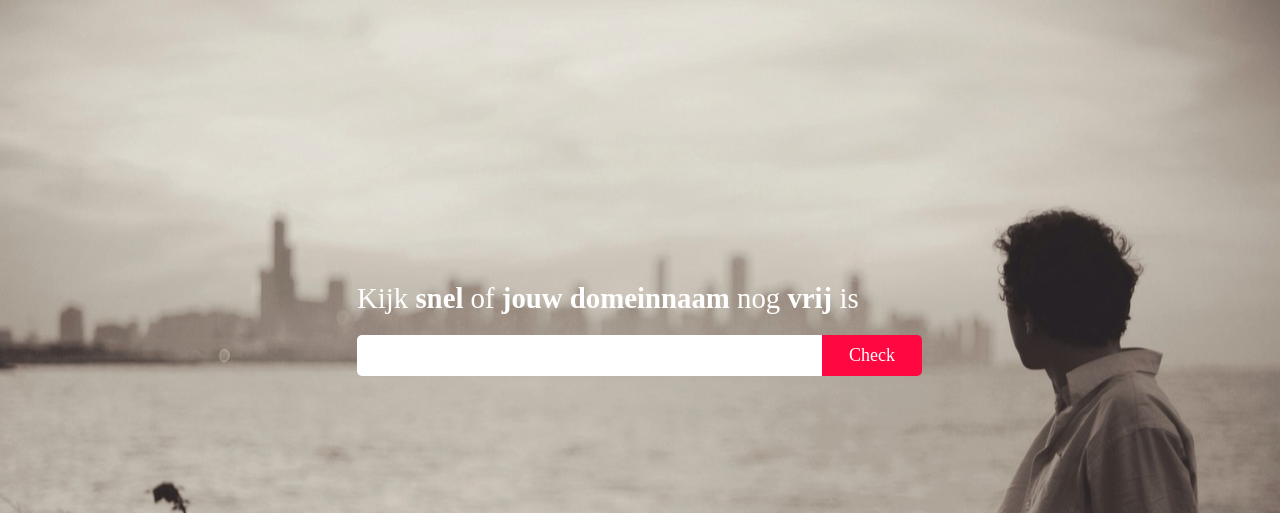
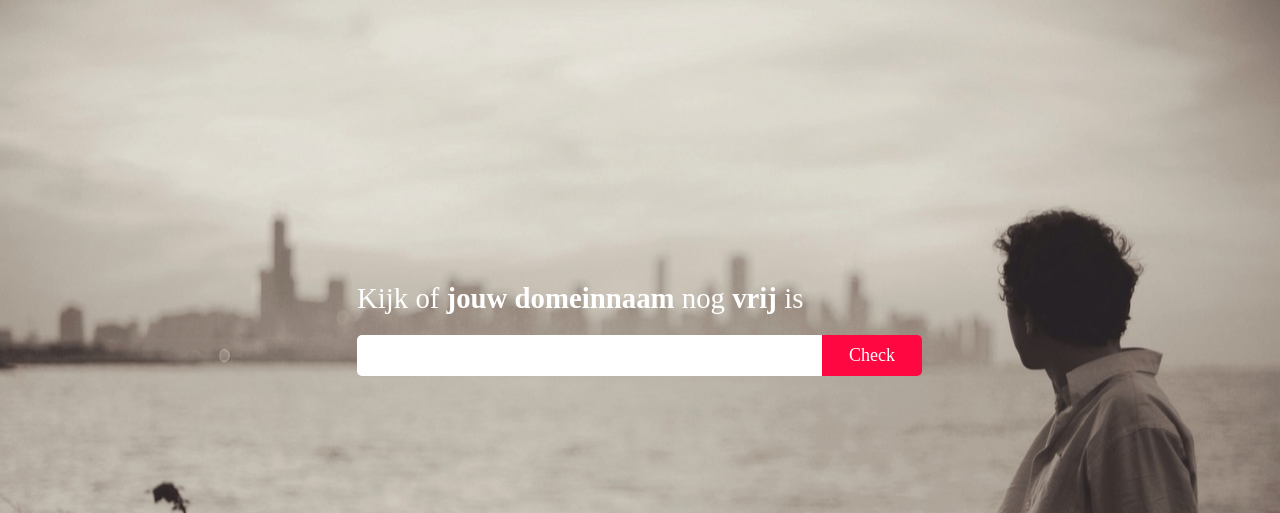
Before and after one commit to Hosting-voor-Studenten/website, a PHP site: page / in a window 1280 px wide. Shown: the top 513 px of the page. Run offline with PHP 8.4, Linux system fonts and the light colour scheme; data that the repository does not hold is empty; some libraries are stand-ins or nearby versions.

Commit message:
Test deploy HQ

```diff
--- a/index.php
+++ b/index.php
@@ -137,7 +137,7 @@ else
 
   </div>-->
   <div class="slider">
-  <div class="title-slider animated fadeInDown">Kijk <strong>snel</strong> of <strong>jouw domeinnaam</strong> nog <strong>vrij</strong> is
+  <div class="title-slider animated fadeInDown">Kijk <strong></strong> of <strong>jouw domeinnaam</strong> nog <strong>vrij</strong> is
 <form name="domainChecker" id="domainChecker" method="post">
 		<input type="text" name="domain" id="domein" autofocus value="<?=htmlspecialchars($domain)?>"  onfocus="if(this.value == 'Type hier jouw domeinnaam') { this.value = ''; }" ">
 		<input type="submit" id="check" name="check" value="Check"/><br/>
```
